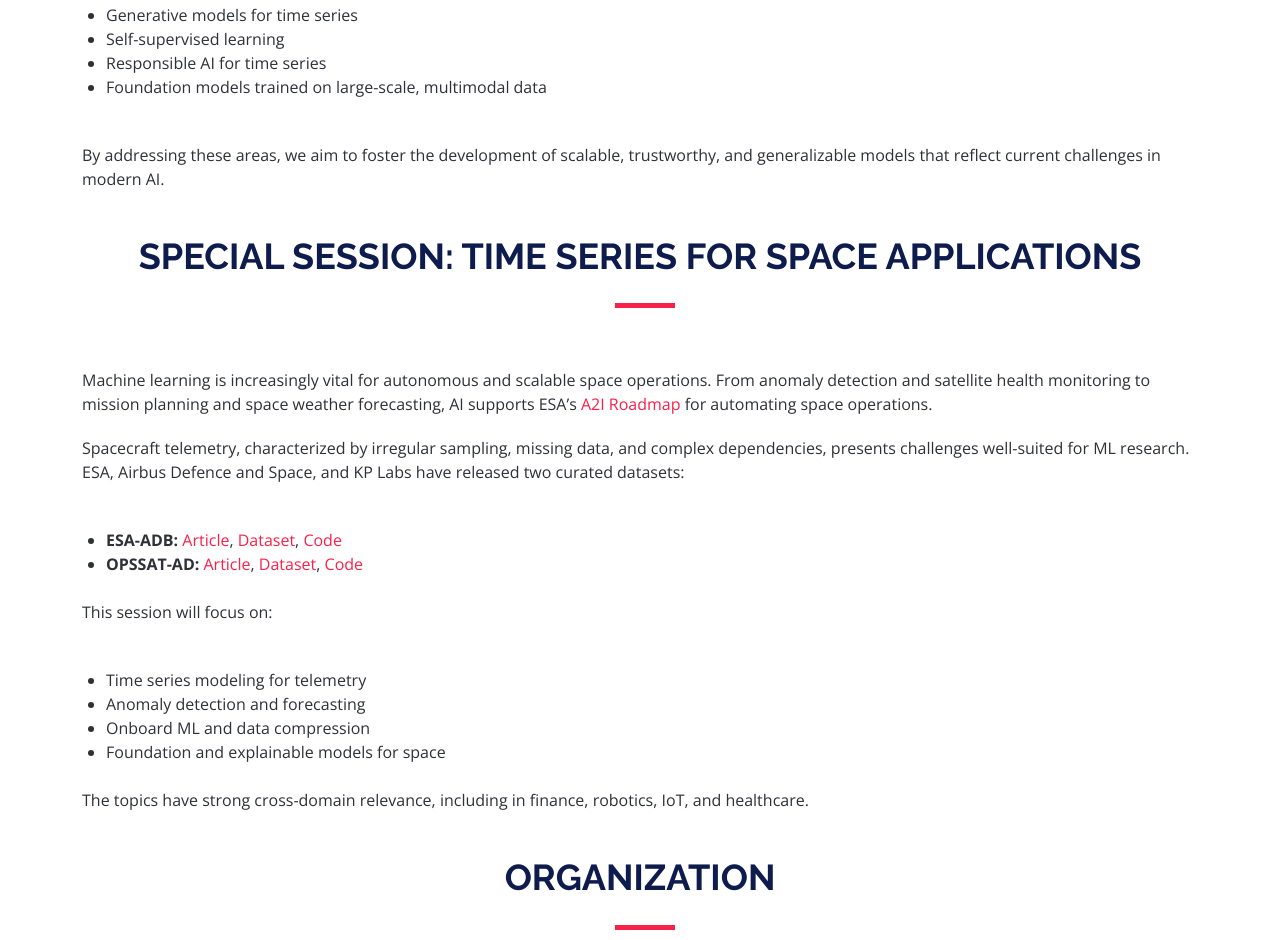
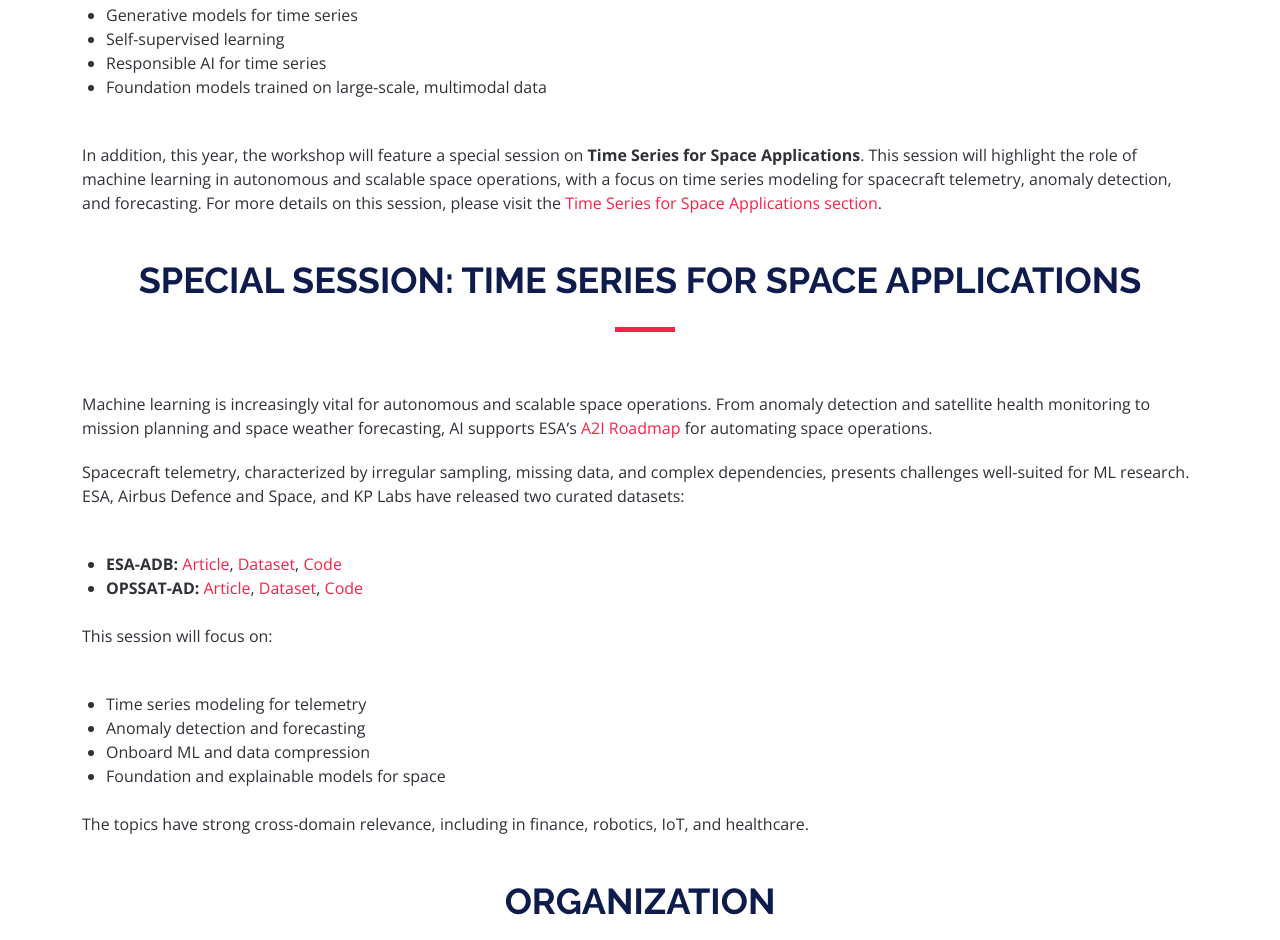
Before and after one commit to ML4ITS/ml4its2025, a plain HTML site: page index.html in a window 1280 px wide. Shown: the part 1674-2614 px from the top of the page. Drawn offline with nearby package versions, Linux system fonts and the light colour scheme; a script that the page names is missing.

Commit message:
Update index.html

```diff
--- a/index.html
+++ b/index.html
@@ -102,8 +102,8 @@
             </ul>
           </p>
 
-          <p>By addressing these areas, we aim to foster the development of scalable, trustworthy, and generalizable models that reflect current challenges in modern AI.</p>
-        </div>
+      <p>In addition, this year, the workshop will feature a special session on <strong>Time Series for Space Applications</strong>. This session will highlight the role of machine learning in autonomous and scalable space operations, with a focus on time series modeling for spacecraft telemetry, anomaly detection, and forecasting. For more details on this session, please visit the <a href="#space-session">Time Series for Space Applications section</a>.</p>
+
       </div>
     </section>
 
```
